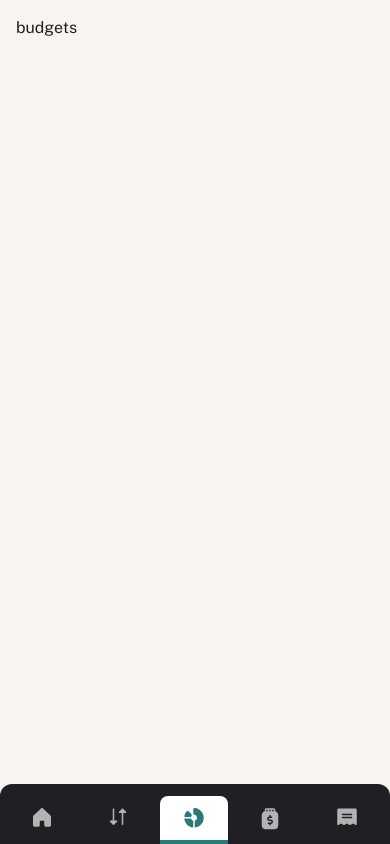
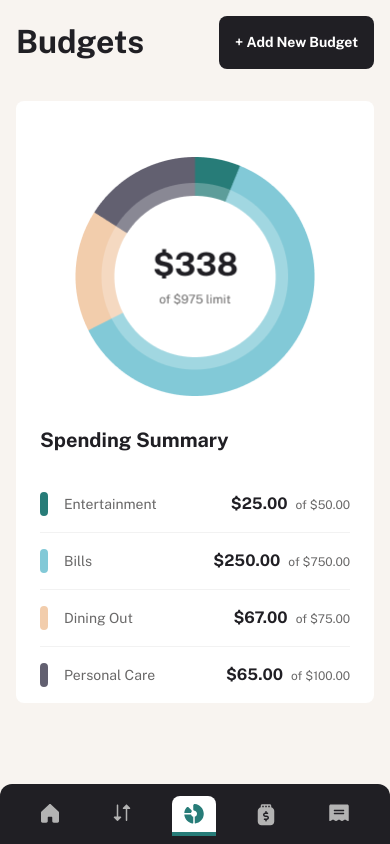
Before and after one commit to AjeaSmith/FEM-Personal-Finance, a Next.js app: page /budgets in a window 390 px wide. Built offline with nearby package versions, Linux system fonts and the light colour scheme.

Commit message:
budgets - add mobile view of summary

```diff
--- a/src/app/budgets/page.js
+++ b/src/app/budgets/page.js
@@ -1,3 +1,59 @@
-export default function page(params) {
-	return <div>budgets</div>;
+import SectionCTA from "@/components/ui/SectionCTA";
+import { data } from "@/lib/data";
+import { formatMoney } from "@/utils/formatMoney";
+import Image from "next/image";
+
+export default function page() {
+	// TODO: Budget section
+	// TODO: Budget summary sections
+	// TODO: Add/Edit/Delete popup modals
+	return (
+		<section>
+			<SectionCTA title="Budgets" buttonTitle="+ Add New Budget" />
+
+			<div className="budget-wrapper">
+				<div className="bg-white px-6 pt-6 pb-0 rounded-lg">
+					<Image
+						className="mx-auto py-8"
+						src="/assets/images/Chart.png"
+						alt="budget chart"
+						width={240}
+						height={240}
+						priority="true"
+					/>
+					<div>
+						<h2 className="text-h2 mb-6">Spending Summary</h2>
+						<ul>
+							{data.budgets.map((budget, i) => {
+								return (
+									<li
+										key={i}
+										className="text-grey-500 border-b border-grey-100 last-of-type:border-none"
+										style={{}}
+									>
+										<div className="flex space-x-4 py-4">
+											<div
+												className="border-4 rounded-t-lg rounded-b-lg"
+												style={{ borderColor: budget.theme }}
+											/>
+											<div className="flex flex-1 items-center justify-between">
+												<p className="text-body-14">{budget.category}</p>
+												<span className="text-body-12">
+													<span className="text-grey-900 text-h3 mr-2">
+														{formatMoney(budget.amount)}
+													</span>
+													of {formatMoney(budget.maximum)}
+												</span>
+											</div>
+										</div>
+									</li>
+								);
+							})}
+						</ul>
+					</div>
+				</div>
+				<div>{/* Other content */}</div>
+			</div>
+		</section>
+	);
 }
--- a/src/app/globals.css
+++ b/src/app/globals.css
@@ -18,6 +18,7 @@
 		display: grid;
 		grid-template-columns: repeat(2, 1fr);
 	}
+
 }
 body {
 	display: grid;
--- a/src/app/overview/page.js
+++ b/src/app/overview/page.js
@@ -1,5 +1,5 @@
 import Balance from "@/components/ui/Balance";
-import Budget from "@/components/ui/Budget";
+import Budget from "@/components/ui/budget/Budget";
 import Pots from "@/components/ui/Pots";
 import Recurring from "@/components/ui/Recurring";
 import { data } from "../../lib/data";
--- a/src/components/Navbar.js
+++ b/src/components/Navbar.js
@@ -12,7 +12,7 @@ export default function Navbar() {
 	return (
 		<section
 			className={`rounded-t-xl bg-grey-900 fixed bottom-0 h-[60px] p-0 w-full | md:h-[84px] | xl:rounded-r-xl xl:rounded-l-none xl:flex xl:flex-col xl:justify-between xl:py-8 xl:box-border ${
-				!open ? "xl:w-[88px]" : ""
+				!open ? "xl:w-[88px]" : "xl:w-[300px]"
 			} xl:duration-200 xl:sticky xl:top-0 xl:overflow-hidden xl:text-nowrap xl:h-screen`}
 		>
 			<nav>
@@ -37,7 +37,7 @@ export default function Navbar() {
 							>
 								<Link
 									href={item.link}
-									className={`flex items-center p-3 md:flex-col md:gap-2 xl:flex-row xl:gap-4`}
+									className={`flex items-center py-2 md:flex-col md:gap-2 xl:flex-row xl:gap-4`}
 								>
 									<Icon
 										className={`flex-shrink-0 ${
--- /dev/null
+++ b/src/components/ui/SectionCTA.js
@@ -0,0 +1,10 @@
+export default function SectionCTA({ title, buttonTitle }) {
+	return (
+		<section className="flex items-center justify-between mb-8">
+			<h1 className="text-h1">{title}</h1>
+			<button className="p-4 text-body-14-bold bg-grey-900 rounded-lg text-white">
+				{buttonTitle}
+			</button>
+		</section>
+	);
+}
--- a/src/components/ui/Budget.js
+++ b/src/components/ui/budget/Budget.js
@@ -1,5 +1,6 @@
-import SectionTitle from "../SectionTitle";
+import SectionTitle from "@/components/SectionTitle";
 import BudgetChart from "./BudgetChart";
+
 
 export default function Budget({ data }) {
 	return (
--- a/src/components/ui/BudgetChart.js
+++ b/src/components/ui/budget/BudgetChart.js
@@ -5,7 +5,7 @@ export default function BudgetChart({ data }) {
 	return (
 		<div className="mt-7 md:grid md:grid-flow-col xl:place-items-center">
 			<Image
-				className=" mx-auto"
+				className="mx-auto"
 				src="/assets/images/Chart.png"
 				alt="budget chart"
 				width={240}
```
Also changed, not shown: src/lib/data.js.
